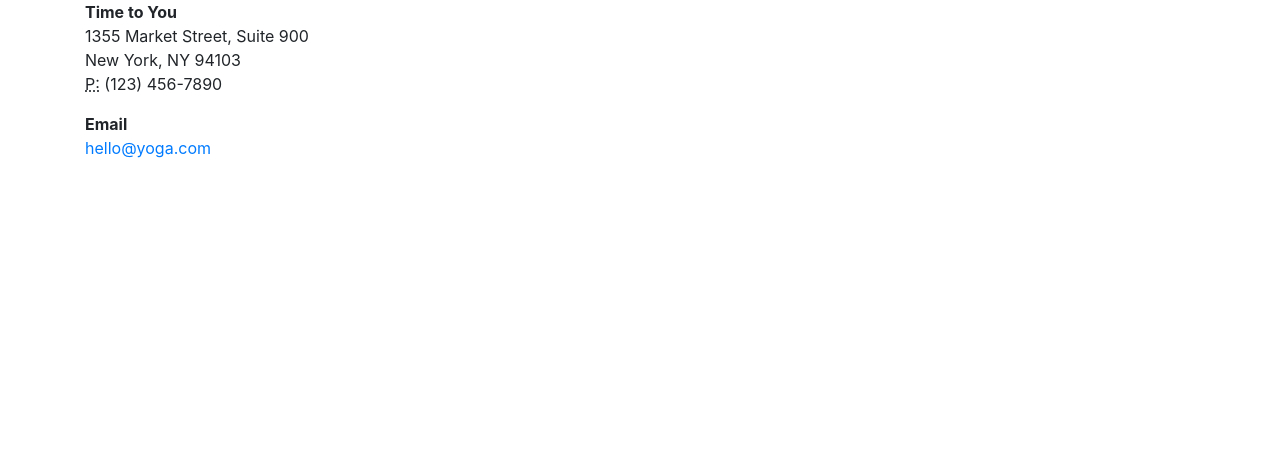
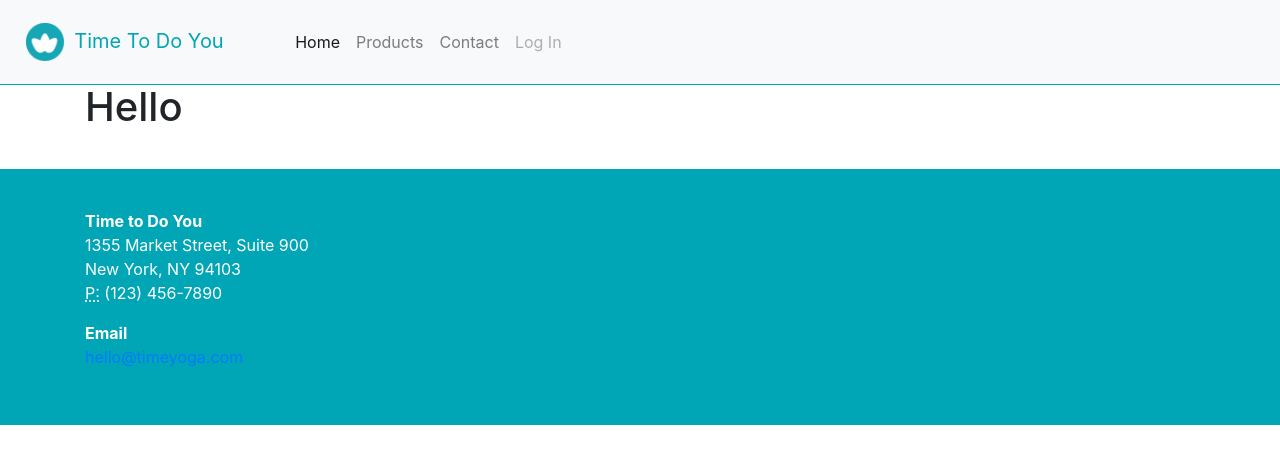
Before and after one commit to ninalouw/term3-wk4, a PHP site: page / in a window 1280 px wide. Shown: the top 464 px of the page. Run offline with PHP 8.4, Linux system fonts and the light colour scheme; some libraries are stand-ins or nearby versions.

Commit message:
add img folder, create header and footer

```diff
--- /dev/null
+++ b/css/styles.css
@@ -0,0 +1,44 @@
+h2, .h2, h3, .h3, h4, .h4, h5, .h5, h6, .h6 {
+  -moz-osx-font-smoothing: grayscale;
+  -webkit-font-smoothing: antialiased;
+  font-family: "Lato", sans-serif;
+  font-size: 3rem;
+  font-weight: 700;
+  margin: 20px 0 15px;
+}
+
+p, button {
+  font-family: "Lato", sans-serif;
+  font-size: 1.8rem;
+}
+
+.bg-light {
+  background-color: #f8f9fa !important;
+}
+
+.navbar-light .navbar-brand {
+  color: #00A6B6;
+}
+
+.navbar-li-a {
+  color: black;
+}
+
+.logo {
+  width: 15%;
+  margin: 10px;
+}
+
+hr {
+  color: #00A6B6;
+  border-top: 1px solid #00A6B6;
+  margin: 0px;
+}
+
+.page-footer {
+  background-color: #00A6B6;
+  color: white;
+  padding: 40px;
+  margin-top: 40px !important;
+  position: relative;
+}
--- /dev/null
+++ b/css/styles.min.css
@@ -0,0 +1 @@
+h2,.h2,h3,.h3,h4,.h4,h5,.h5,h6,.h6{-moz-osx-font-smoothing:grayscale;-webkit-font-smoothing:antialiased;font-family:"Lato",sans-serif;font-size:3rem;font-weight:700;margin:20px 0 15px}p,button{font-family:"Lato",sans-serif;font-size:1.8rem}.bg-light{background-color:#f8f9fa !important}.navbar-light .navbar-brand{color:#00A6B6}.navbar-li-a{color:black}.logo{width:15%;margin:10px}hr{color:#00A6B6;border-top:1px solid #00A6B6;margin:0px}.page-footer{background-color:#00A6B6;color:white;padding:40px;margin-top:40px !important;position:relative}
--- /dev/null
+++ b/css/styles.scss
@@ -0,0 +1,54 @@
+//colors
+$text-color: black;
+$button-color: #00A6B6;
+$primary-color: #00A6B6;
+
+//fonts
+$text-font: 'Lato', sans-serif;;
+$heading-font-size: 3rem;
+$para-font-size: 1.8rem;
+
+h2, .h2, h3, .h3, h4, .h4, h5, .h5, h6, .h6 {
+  -moz-osx-font-smoothing: grayscale;
+  -webkit-font-smoothing: antialiased;
+  font-family: $text-font;
+  font-size: $heading-font-size;
+  font-weight: 700;
+  margin: 20px 0 15px;
+}
+
+p, button {
+    font-family: $text-font;
+    font-size: $para-font-size;
+}
+
+//navbar
+.bg-light {
+    background-color: #f8f9fa!important;
+}
+.navbar-light .navbar-brand {
+    color: $primary-color;
+}
+.navbar-li-a {
+    color: black;
+}
+
+.logo {
+    width:15%;
+    margin:10px;
+}
+
+hr {
+    color: $primary-color;
+    border-top: 1px solid $primary-color;
+    margin:0px;
+}
+
+//footer
+.page-footer {
+    background-color: $primary-color;
+    color: white;
+    padding: 40px;
+    margin-top:40px !important;
+    position: relative;
+}
--- a/index.php
+++ b/index.php
@@ -1,5 +1,8 @@
 <!-- php header -->
 <?php include "partials/header.php"?>
+<div class="container">
+<h1>Hello</h1>
+</div>
 
 <!-- php footer -->
 <?php include "partials/footer.php"?>
--- a/partials/footer.php
+++ b/partials/footer.php
@@ -1,7 +1,7 @@
     <footer class="page-footer">
         <div class="container">
             <address>
-            <strong>Time to You</strong><br>
+            <strong>Time to Do You</strong><br>
             1355 Market Street, Suite 900<br>
             New York, NY 94103<br>
             <abbr title="Phone">P:</abbr> (123) 456-7890
@@ -9,12 +9,13 @@
 
             <address>
             <strong>Email</strong><br>
-            <a href="mailto:#">hello@yoga.com</a>
+            <a href="mailto:#">hello@timeyoga.com</a>
             </address>
         </div>
     </footer>
     <!-- jQuery (necessary for Bootstrap's JavaScript plugins) -->
-    <script src="https://ajax.googleapis.com/ajax/libs/jquery/1.12.4/jquery.min.js"></script>
+     <script src="https://code.jquery.com/jquery-3.2.1.slim.min.js" integrity="sha384-KJ3o2DKtIkvYIK3UENzmM7KCkRr/rE9/Qpg6aAZGJwFDMVNA/GpGFF93hXpG5KkN" crossorigin="anonymous"></script>
+     <script src="https://cdnjs.cloudflare.com/ajax/libs/popper.js/1.11.0/umd/popper.min.js" integrity="sha384-b/U6ypiBEHpOf/4+1nzFpr53nxSS+GLCkfwBdFNTxtclqqenISfwAzpKaMNFNmj4" crossorigin="anonymous"></script>
     <!-- Include all compiled plugins (below), or include individual files as needed -->
     <script src="js/bootstrap.min.js"></script>
     <script src="js/main.js"></script>
--- a/partials/header.php
+++ b/partials/header.php
@@ -9,7 +9,7 @@
     <title>VANARTS STUDENT MOCK PROJECT SITE</title>
     <link rel="icon" type="image/x-icon" href="favicon.ico" />
     <!-- Bootstrap -->
-    <link href="https://fonts.googleapis.com/css?family=Playfair+Display:400,700,900|Roboto" rel="stylesheet">
+    <link href="https://fonts.googleapis.com/css?family=Lato:400,700" rel="stylesheet">
     <link href="css/bootstrap.min.css" rel="stylesheet">
     <link href="css/styles.css" rel="stylesheet">
 
@@ -20,3 +20,27 @@
       <script src="https://oss.maxcdn.com/respond/1.4.2/respond.min.js"></script>
     <![endif]-->
   </head>
+    <body>
+      <nav class="navbar navbar-expand-lg navbar-light bg-light">
+        <span><a class="navbar-brand" href="#"><img class="logo" src="img/logo.png" alt="logo">Time To Do You</a></span>
+        <button class="navbar-toggler" type="button" data-toggle="collapse" data-target="#navbarNav" aria-controls="navbarNav" aria-expanded="false" aria-label="Toggle navigation">
+          <span class="navbar-toggler-icon"></span>
+        </button>
+        <div class="collapse navbar-collapse" id="navbarNav">
+          <ul class="navbar-nav">
+            <li class="nav-item active">
+              <a class="nav-link" href="index.php">Home <span class="sr-only">(current)</span></a>
+            </li>
+            <li class="nav-item">
+              <a class="nav-link" href="products.php">Products</a>
+            </li>
+            <li class="nav-item">
+              <a class="nav-link" href="contact.php">Contact</a>
+            </li>
+            <li class="nav-item">
+              <a class="nav-link disabled" href="#">Log In</a>
+            </li>
+          </ul>
+        </div>
+      </nav>
+      <hr>
```
Also changed, not shown: img/logo.png (added).
